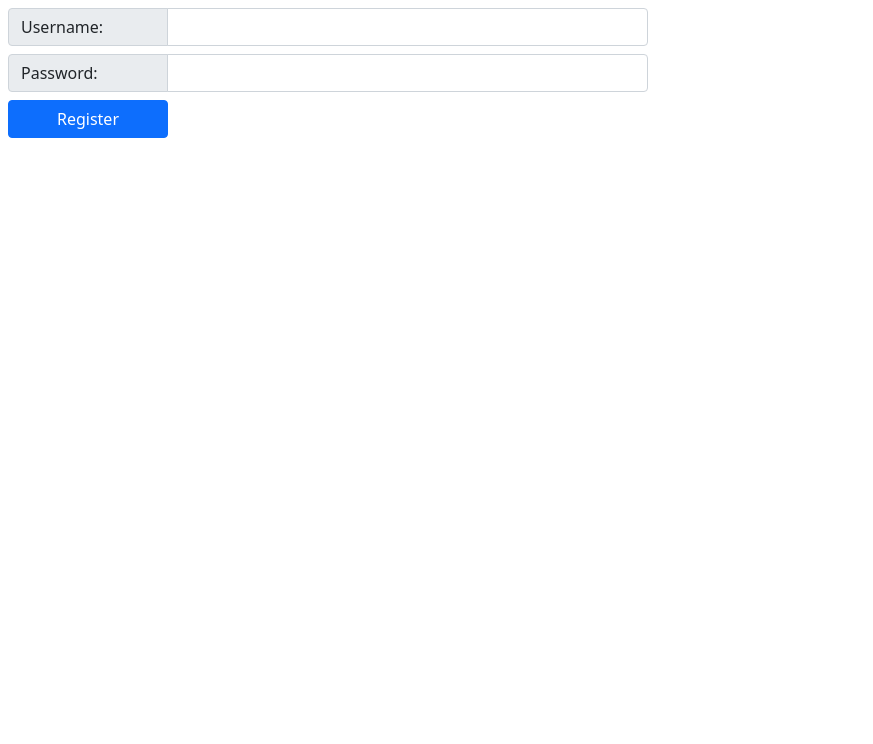
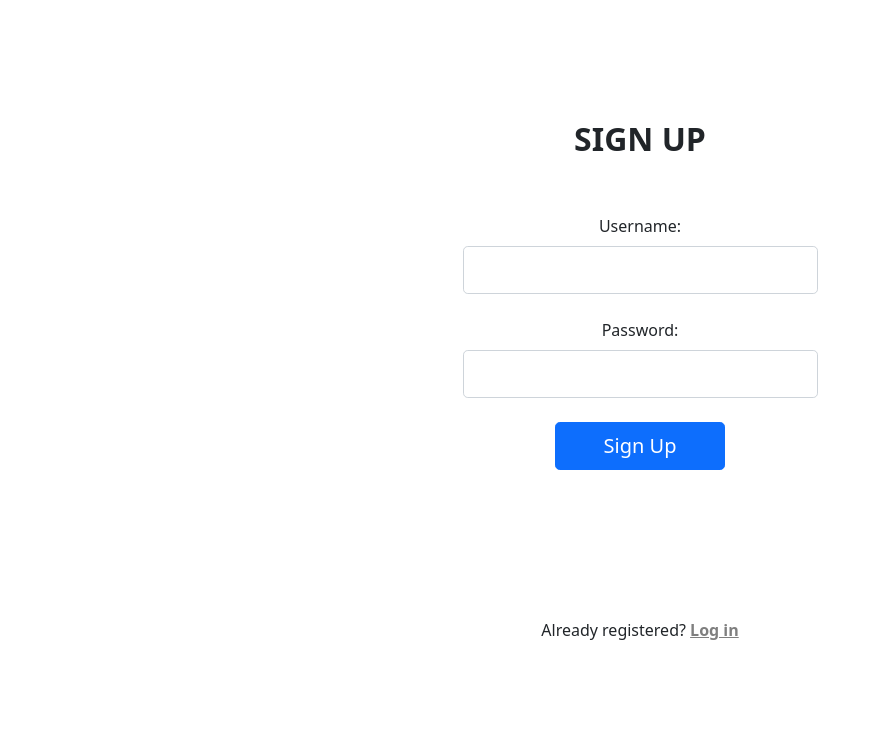
Before and after one commit to ConstructCP/django_exams, a Django app: page /exams/register/ in a window 1280 px wide. Shown: the part 56-800 px from the top of the page, without its empty margins (0-873 px from the left). Run offline with Django 3.2, Linux system fonts and the light colour scheme; some libraries are stand-ins or nearby versions.

Commit message:
General restyling

```diff
--- a/exam_site/exams/templates/exams/register.html
+++ b/exam_site/exams/templates/exams/register.html
@@ -5,23 +5,59 @@
 {% block content %}
 <form action="{% url 'exams:register' %}" method="post">
     {% csrf_token %}
-    <div class="input-group ms-2 mt-2 w-50">
-        <span class="input-group-text w-25" id="username-span">{{ form.username.label_tag }}</span>
-        <input class="form-control" type="text" id="username" name="username">
+    <section class="">
+        <div class="container py-5 h-100">
+            <div class="row d-flex justify-content-center align-items-center h-100">
+                <div class="col-12 col-md-8 col-lg-6 col-xl-5">
+                    <div class="card border-0">
+                        <div class="card-body p-5 text-center">
+                            <div class="mb-md-5 mt-md-4 pb-5">
+                                <h2 class="fw-bold mb-2 text-uppercase">Sign Up</h2><br><br>
+
+                                <div class="form-outline mb-4">
+                                    <label class="form-label" for="username">{{ form.username.label_tag }}</label>
+                                    <input type="text" id="username" class="form-control form-control-lg" name="username"/>
                                 </div>
-    <div class="input-group ms-2 mt-2 w-50">
-        <span class="input-group-text w-25" id="password-span">{{ form.password.label_tag }}</span>
-        <input class="form-control" type="password" id="password" name="password">
+
+                                <div class="form-outline mb-4">
+                                    <label class="form-label" for="password">{{ form.password.label_tag }}</label>
+                                    <input type="password" id="password" class="form-control form-control-lg" name="password"/>
                                 </div>
-    {% if error_message %}
-    {% for line in error_message %}
-    <div class="alert alert-warning ms-2 mt-2 w-50" role="alert">
+
+                                <button class="btn btn-primary btn-lg px-5" type="submit">Sign Up</button>
+
+                                <div class="d-flex justify-content-center text-center mt-4 pt-1">
+                                    <a href="#!" class="text-white"><i class="fab fa-facebook-f fa-lg"></i></a>
+                                    <a href="#!" class="text-white"><i class="fab fa-twitter fa-lg mx-4 px-2"></i></a>
+                                    <a href="#!" class="text-white"><i class="fab fa-google fa-lg"></i></a>
+                                </div>
+
+                            </div>
+                            {% if form.errors %}
+                            {% for non_field_error in form.non_field_errors %}
+                            <div class="alert alert-warning" role="alert">
+                                <small>{{ non_field_error }}</small>
+                            </div>
+                            {% endfor %}
+                            {% for field in form %}
+                            {% for error in field.errors %}
+                            <div class="alert alert-warning" role="alert">
                                 <small>{{ line }}</small>
                             </div>
                             {% endfor %}
+                            {% endfor %}
                             {% endif %}
-    <div class="input-group ms-2 mt-2 w-50">
-        <button type="submit" class="btn btn-primary w-25">Register</button>
+
+                            <div>
+                                <p class="mb-0">Already registered? <a href="{% url 'exams:login' %}"
+                                                                          class="text-black-50 fw-bold">Log in</a></p>
                             </div>
+
+                        </div>
+                    </div>
+                </div>
+            </div>
+        </div>
+    </section>
 </form>
 {% endblock %}
--- a/exam_site/exams/templates/exams/upload.html
+++ b/exam_site/exams/templates/exams/upload.html
@@ -4,7 +4,6 @@
 
 {% block content %}
 <div class="col-md-6 offset-md-3 mt-5">
-    <br>
     <h1>Exam upload</h1>
     <form accept-charset="UTF-8" action="" method="POST" enctype="multipart/form-data">
         {% csrf_token %}
```
Also changed, not shown: exam_site/exams/templates/exams/exam_results.html (+4 -3 lines), exam_site/exams/templates/exams/exam_setup.html (+24 -5 lines), exam_site/exams/templates/exams/exam_take.html (+5 -7 lines), exam_site/exams/templates/exams/login.html (+12 -14 lines). Lines whose indentation alone changed are shown as unchanged.
